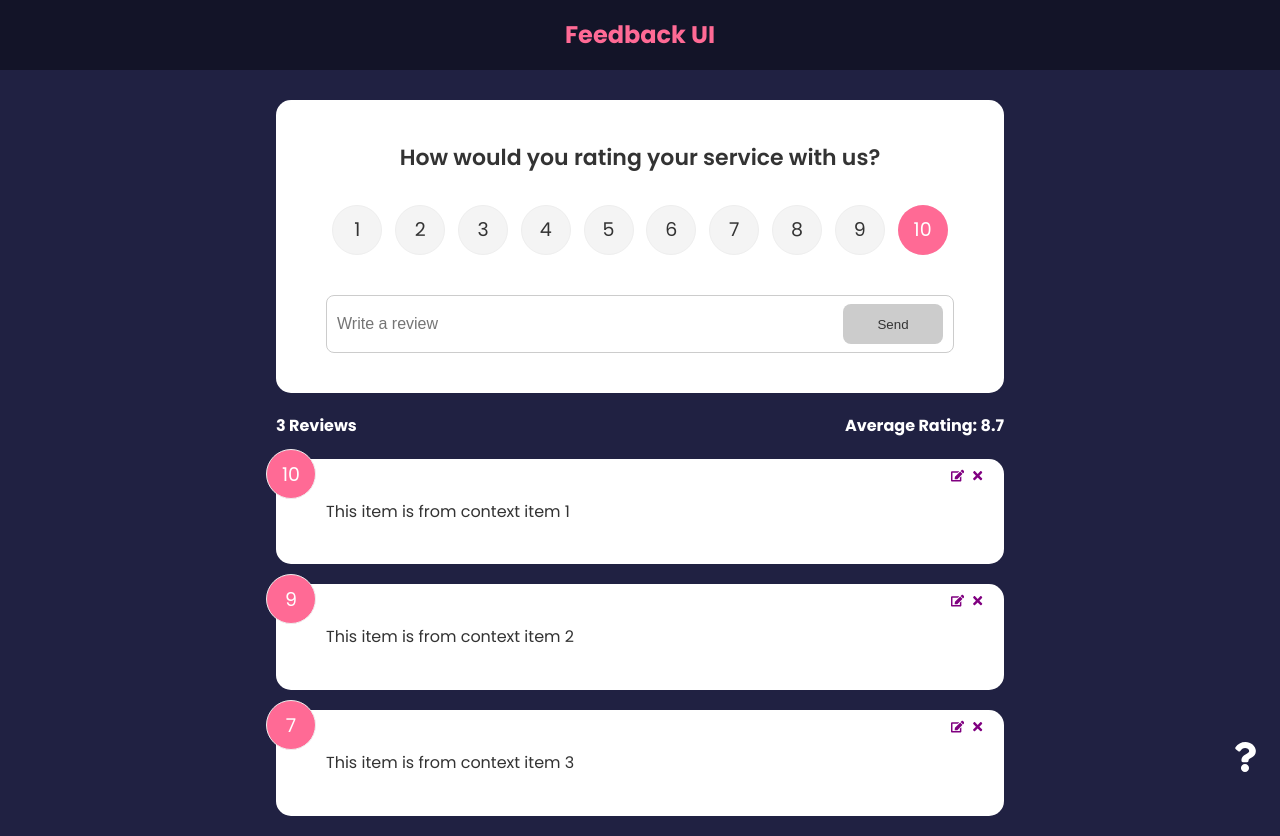
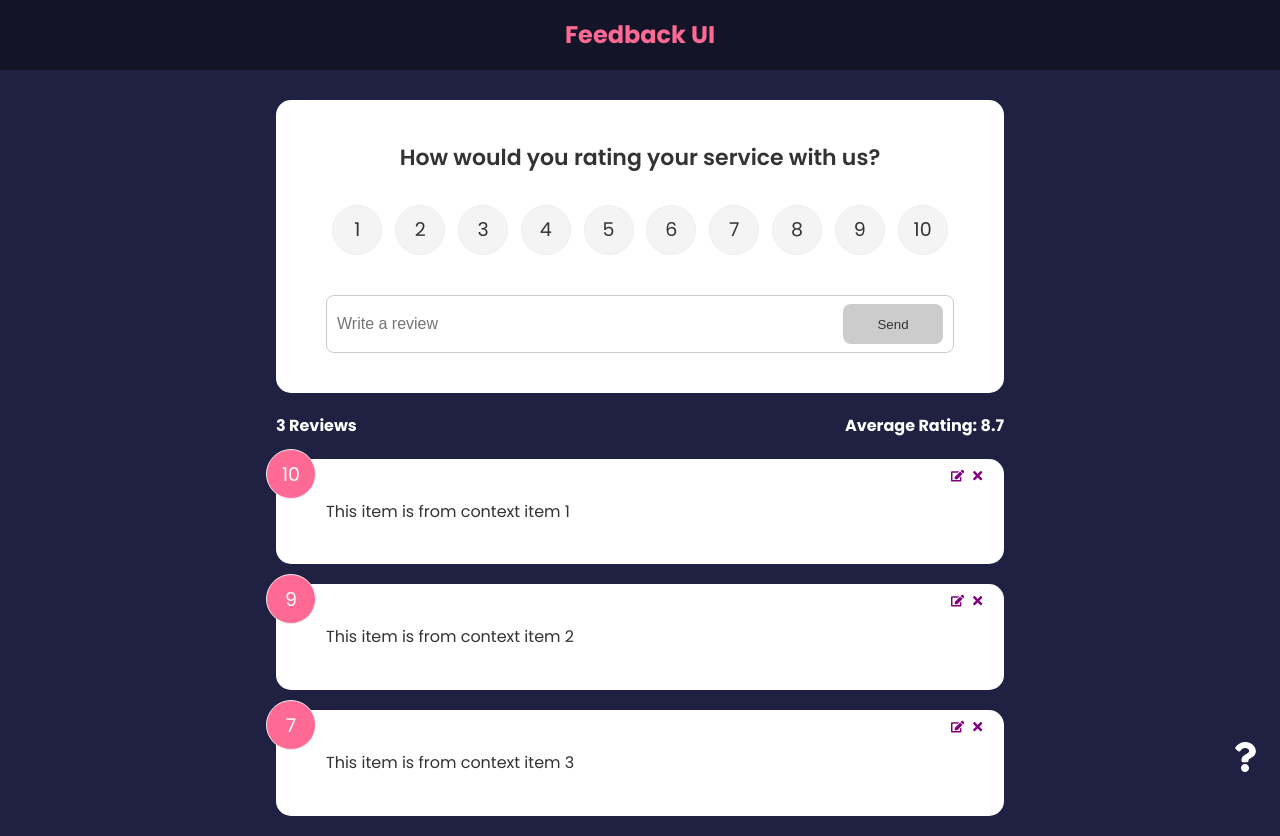
Before and after one commit to cisu/feedback-app-react, a React (Create React App) app: page / in a window 1280 px wide. Built offline with nearby package versions, Linux system fonts and the light colour scheme.

Commit message:
Side Effects With useEffect

```diff
--- a/src/components/FeedbackForm.jsx
+++ b/src/components/FeedbackForm.jsx
@@ -2,19 +2,24 @@
 import RatingSelect from './RatingSelect';
 import Card from './shared/Card';
 import Button from './shared/Button';
-import {useContext} from 'react';
+import {useContext, useEffect} from 'react';
 import FeedbackContext from '../context/FeedbackContext';
 
-
-
 const FeedbackForm = () => {
-
   const [text, setText] = useState('');
   const [rating, setRating] = useState(10);
   const [btnDisplay, setBtnDisplay] = useState(true);
   const [message, setMessage] = useState('');
 
-  const {addFeedback} = useContext(FeedbackContext)
+  const {addFeedback, feedbackEdit} = useContext(FeedbackContext);
+
+  useEffect(()=> {
+    if(feedbackEdit.edit === true){
+      setBtnDisplay(false);
+      setText(feedbackEdit.item.text)
+      setRating(feedbackEdit.item.rating)
+    }
+  }, [feedbackEdit])
 
   const handleTextChange = e => {
     if (text === '') {
@@ -40,9 +45,9 @@
       };
 
       // call addFeedback from the context
-      addFeedback(newFeedback)
+      addFeedback(newFeedback);
 
-      setText('')
+      setText('');
     }
   };
 
--- a/src/components/RatingSelect.jsx
+++ b/src/components/RatingSelect.jsx
@@ -1,11 +1,18 @@
-import React, {useState} from 'react';
+import React, {useState, useContext, useEffect} from 'react';
+import FeedbackContext from '../context/FeedbackContext';
 
 const RatingSelect = ({select}) => {
   const [selected, setSelected] = useState(10);
 
+  const {feedbackEdit} = useContext(FeedbackContext);
+
+  useEffect(()=> {
+    setSelected(feedbackEdit.item.rating)
+  }, [feedbackEdit])
+
   const handleChange = e => {
-      setSelected(+e.currentTarget.value)
-      select(+e.currentTarget.value)
+    setSelected(+e.currentTarget.value);
+    select(+e.currentTarget.value);
   };
 
   return (
--- a/src/context/FeedbackContext.jsx
+++ b/src/context/FeedbackContext.jsx
@@ -58,7 +58,8 @@
         feedback,
         deleteFeedback,
         addFeedback,
-        editFeedback
+        editFeedback,
+        feedbackEdit
       }}
     >
       {children}
```
